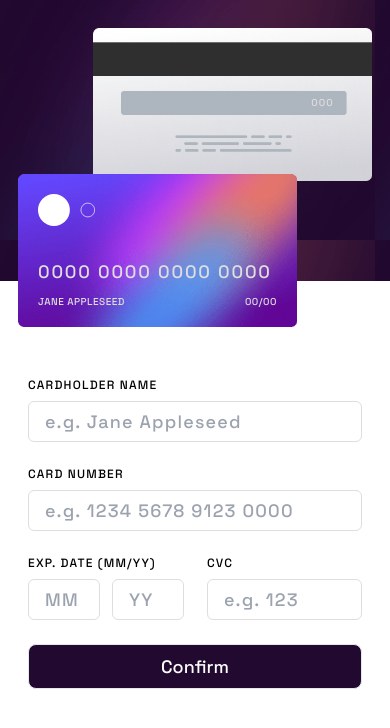
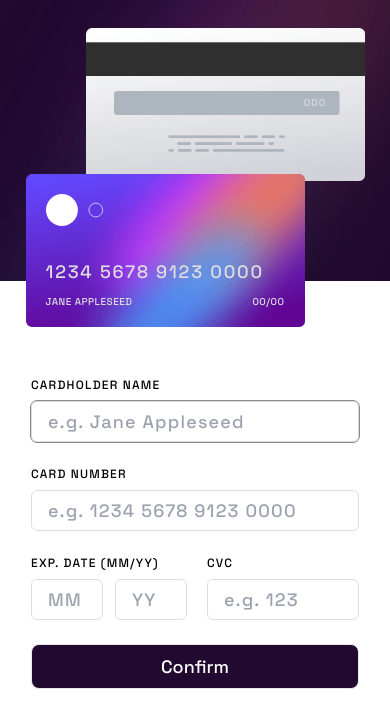
Before and after one commit to lawrence-yoon/preview-validation-form-responsive, a React (Vite) app: page / in a window 390 px wide. Shown: the top 728 px of the page. Built offline with nearby package versions, Linux system fonts and the light colour scheme.

Commit message:
add styling for responsive breakouts sm to md

```diff
--- a/src/App.jsx
+++ b/src/App.jsx
@@ -27,7 +27,8 @@ function App() {
   };
   return (
     <div className="flex flex-col h-screen 2xl:flex-row">
-      <div className="relative bg-[url('/images/bg-main-mobile.png')] w-screen h-2/6 2xl:bg-[url('/images/bg-main-desktop.png')] 2xl:h-screen 2xl:w-2/6">
+      <div className="bg-[url('/images/bg-main-mobile.png')] bg-cover w-screen h-2/6 2xl:bg-[url('/images/bg-main-desktop.png')] 2xl:h-screen 2xl:w-2/6">
+        <div className="relative w-full max-w-[375px] min-h-[222px] h-full  mx-auto ">
           <div className="absolute bg-[url('/images/bg-card-back.png')] bg-cover top-[1.75rem] right-[1.125rem] w-[279px] h-[153px] text-lightGrayViolet">
             <p className="absolute top-[4.175rem] right-[2.4rem] text-[10px] tracking-widest">
               {cardInfo.cvcNumber ? cardInfo.cvcNumber : "000"}
@@ -38,7 +39,7 @@ function App() {
             <p className="pt-8 text-lg font-medium tracking-widest">
               {formattedCardNumber()
                 ? formattedCardNumber()
-              : "0000 0000 0000 0000"}
+                : "1234 5678 9123 0000"}
             </p>
             <div className="flex flex-row justify-between pt-2 text-[10px] tracking-wider">
               <p className="uppercase">
@@ -49,6 +50,7 @@ function App() {
                   "/" +
                   (cardInfo.expirationYear ? cardInfo.expirationYear : "00")}
               </p>
+            </div>
           </div>
         </div>
       </div>
--- a/src/components/Form.jsx
+++ b/src/components/Form.jsx
@@ -9,16 +9,17 @@ export default function Form({
   handleConfirm = () => {},
 }) {
   return (
-    <div className="grid grid-cols-6 w-fit px-7 pt-24 gap-6">
+    <div className="grid grid-cols-6 w-fit max-w-sm px-7 pt-24 gap-6 mx-auto">
       <label className="flex flex-col col-span-6 text-xs tracking-widest">
         CARDHOLDER NAME
         <input
+          autoFocus
           id="html"
           name="name"
           type="text"
           maxLength="70"
           placeholder="e.g. Jane Appleseed"
-          className="border border-lightGrayViolet rounded-md px-4 py-2 mt-2 text-[18px] active:border-darkGrayViolet"
+          className="border border-lightGrayViolet rounded-md px-4 py-2 mt-2 text-[18px] outline outline-transparent active:outline-darkGrayViolet focus:outline-darkGrayViolet"
           onChange={handleChange}
           value={name}
         />
@@ -31,7 +32,7 @@ export default function Form({
           type="text"
           maxLength="16"
           placeholder="e.g. 1234 5678 9123 0000"
-          className="border border-lightGrayViolet rounded-md px-4 py-2 mt-2 text-[18px] active:border-darkGrayViolet"
+          className="border border-lightGrayViolet rounded-md px-4 py-2 mt-2 text-[18px] outline outline-transparent active:outline-darkGrayViolet focus:outline-darkGrayViolet"
           onChange={handleChange}
           value={cardNumber}
         />
@@ -40,7 +41,7 @@ export default function Form({
         EXP. DATE (MM/YY)
         <div className="flex flex-row gap-3">
           <input
-            className="w-[4.5rem] border border-lightGrayViolet rounded-md px-4 py-2 mt-2 text-[18px] active:border-darkGrayViolet"
+            className="w-[4.5rem] border border-lightGrayViolet rounded-md px-4 py-2 mt-2 text-[18px] outline outline-transparent active:outline-darkGrayViolet focus:outline-darkGrayViolet"
             name="expirationMonth"
             type="text"
             maxLength="2"
@@ -49,7 +50,7 @@ export default function Form({
             value={expirationMonth}
           />
           <input
-            className="w-[4.5rem] border border-lightGrayViolet rounded-md px-4 py-2 mt-2 text-[18px] active:border-darkGrayViolet"
+            className="w-[4.5rem] border border-lightGrayViolet rounded-md px-4 py-2 mt-2 text-[18px] outline outline-transparent active:outline-darkGrayViolet focus:outline-darkGrayViolet"
             name="expirationYear"
             type="text"
             maxLength="2"
@@ -62,7 +63,7 @@ export default function Form({
       <label className="flex flex-col col-span-3 text-xs tracking-widest">
         CVC
         <input
-          className="border border-lightGrayViolet rounded-md px-4 py-2 mt-2 text-[18px] active:border-darkGrayViolet"
+          className="border border-lightGrayViolet rounded-md px-4 py-2 mt-2 text-[18px] outline outline-transparent active:outline-darkGrayViolet focus:outline-darkGrayViolet"
           name="cvcNumber"
           type="text"
           maxLength="3"
```
Lines whose indentation alone changed are shown as unchanged.
